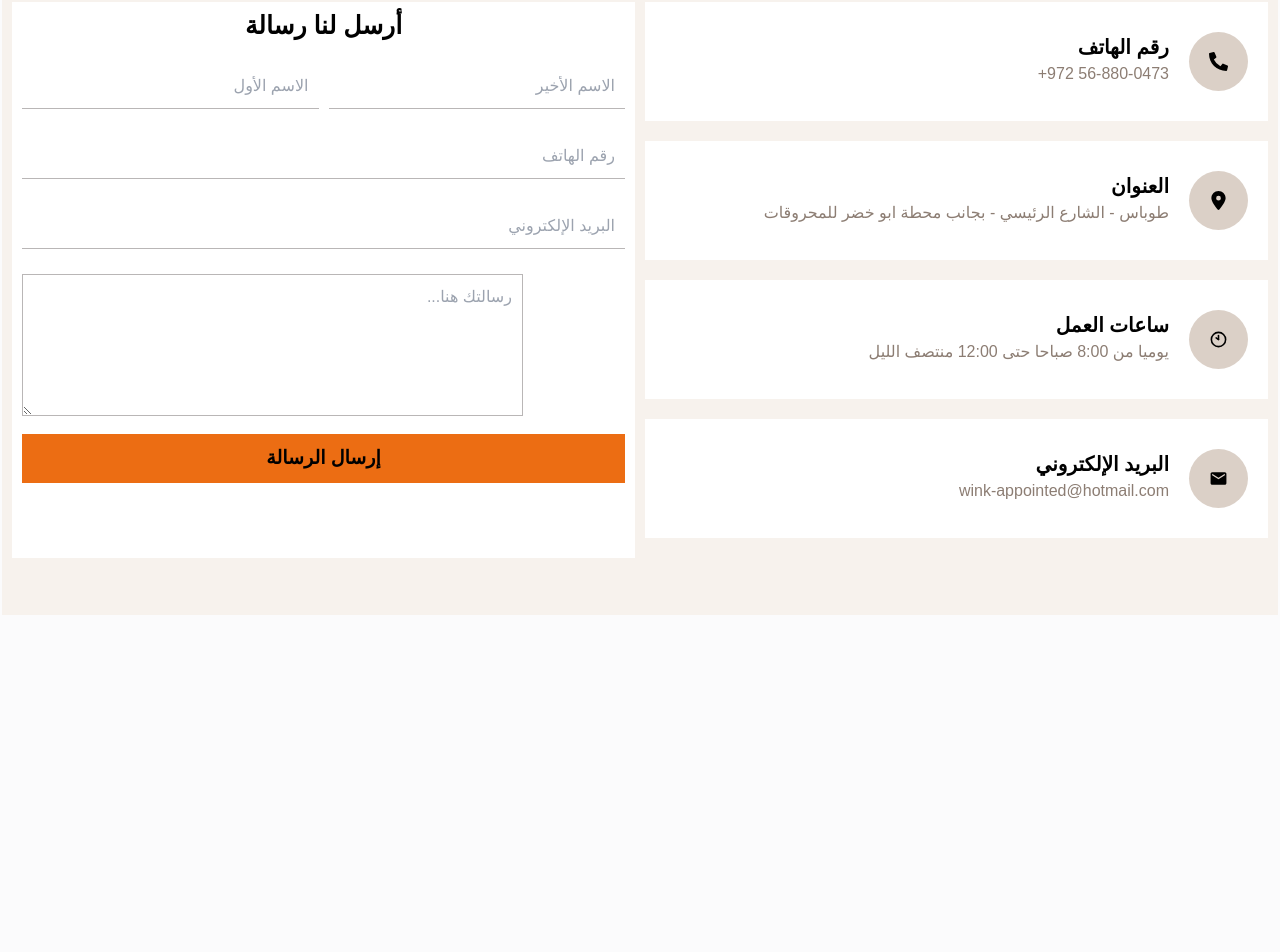
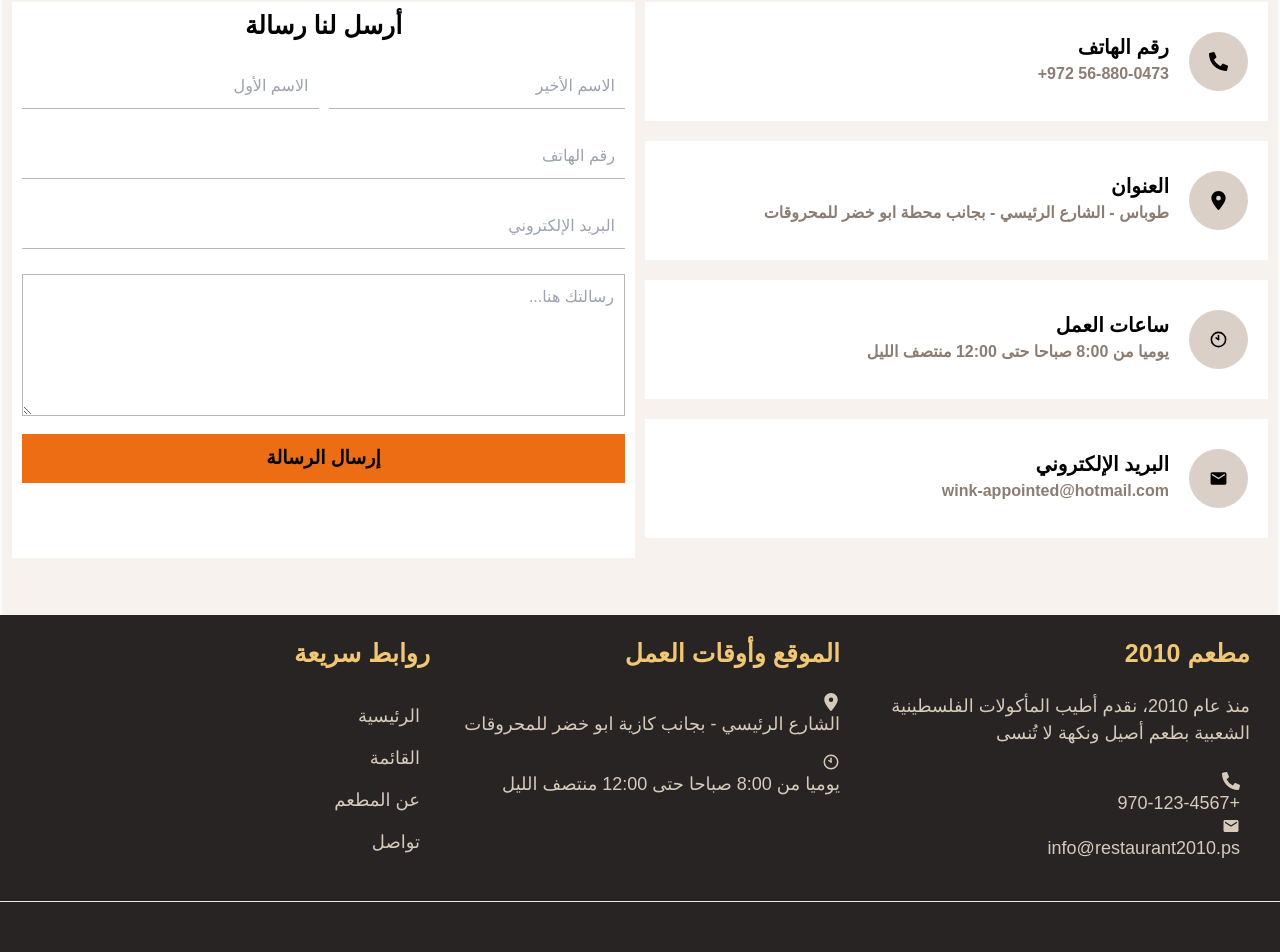
Before and after one commit to khalidDababat/Resturent-Order-Food, a React (Create React App) app: page / in a window 1280 px wide. Shown: the part 2875-3827 px from the top of the page. Before the commit the page ends 3490 px from the top, so only its background shows below. Built offline with nearby package versions, Linux system fonts and the light colour scheme.

Commit message:
feat: Add footer into Website

```diff
--- a/src/App.tsx
+++ b/src/App.tsx
@@ -5,6 +5,7 @@ import HomePage from './Components/HomePage/Home'
 import PopularFoods from './Components/PopularFoods/PopularFoods'
 import AboutRestaurant from './Components/AboutRestaurant/AboutRestaurant'
 import ContactUs from './Components/ContactUs/ContactUs'
+import Footer from './Components/Footer/Footer'
 
 function App() {
     return (
@@ -13,6 +14,7 @@ function App() {
             <PopularFoods />
             <AboutRestaurant />
             <ContactUs />
+            <Footer />
         </div>
     )
 }
--- a/src/Components/ContactUs/ContactUs.scss
+++ b/src/Components/ContactUs/ContactUs.scss
@@ -53,6 +53,7 @@
                         font-size: 16px;
                         color: #8c7d73;
                         direction: ltr;
+                        font-weight: 900;
                     }
                 }
             }
@@ -89,6 +90,7 @@
                     border: 1px solid rgb(185, 182, 182);
                     padding: 10px;
                     margin-bottom: 10px;
+                    width: 100%;
                 }
 
                 button {
--- /dev/null
+++ b/src/Components/Footer/Footer.scss
@@ -0,0 +1,61 @@
+.container_footer {
+    background-color: #292424;
+
+    .Up_footer {
+        display: grid;
+        grid-template-columns: 1fr 1fr 1fr;
+        gap: 10px;
+        padding: 20px 30px;
+
+        > div {
+            h1 {
+                font-size: 25px;
+                font-weight: bold;
+                color: #f0c775;
+                direction: rtl;
+                margin-bottom: 20px;
+            }
+
+            p,
+            a {
+                color: #d6cab9;
+                font-size: 18px;
+                direction: rtl;
+                margin-bottom: 15px;
+            }
+
+            .quick_reference {
+                display: flex;
+                flex-direction: column;
+                padding: 10px;
+
+                a {
+                    &:hover {
+                        color: #ec6d13;
+                        transition: 0.3s;
+                    }
+                }
+            }
+
+            .phone_email {
+                direction: rtl;
+                padding: 10px;
+
+                a {
+                    margin-bottom: 20px;
+
+                    &:hover {
+                        color: #ec6d13;
+                        transition: 0.3s;
+                    }
+                }
+            }
+        }
+    }
+
+    .down_footer {
+        padding: 50px;
+        text-align: center;
+        color: #d6cab9;
+    }
+}
--- /dev/null
+++ b/src/Components/Footer/Footer.tsx
@@ -0,0 +1,60 @@
+import React from 'react'
+import './Footer.scss'
+
+import { FaPhoneAlt } from 'react-icons/fa'
+import { FaLocationDot } from 'react-icons/fa6'
+import { TbClockHour10 } from 'react-icons/tb'
+import { MdEmail } from 'react-icons/md'
+
+const Footer = () => {
+    return (
+        <div className="container_footer">
+            <div className="Up_footer">
+                <div className="first">
+                    <h1>روابط سريعة</h1>
+                    <div className="quick_reference">
+                        <a href="">الرئيسية</a>
+                        <a href="">القائمة</a>
+                        <a href="">عن المطعم</a>
+                        <a href="">تواصل</a>
+                    </div>
+                </div>
+                <div className="second">
+                    <h1>الموقع وأوقات العمل</h1>
+                    <p>
+                        <FaLocationDot /> الشارع الرئيسي - بجانب كازية ابو خضر
+                        للمحروقات
+                    </p>
+                    <p>
+                        <TbClockHour10 /> يوميا من 8:00 صباحا حتى 12:00 منتصف
+                        الليل
+                    </p>
+                </div>
+
+                <div className="third">
+                    <h1>مطعم 2010</h1>
+                    <p>
+                        منذ عام 2010، نقدم أطيب المأكولات الفلسطينية الشعبية
+                        بطعم أصيل ونكهة لا تُنسى
+                    </p>
+                    <div className="phone_email">
+                        <a href="">
+                            <FaPhoneAlt />
+                            +970-123-4567{' '}
+                        </a>
+                        <a href="">
+                            <MdEmail />
+                            info@restaurant2010.ps
+                        </a>
+                    </div>
+                </div>
+            </div>
+            <hr />
+            <div className="down_footer">
+                © {new Date().getFullYear()} مطعم 2010. جميع الحقوق محفوظة.
+            </div>
+        </div>
+    )
+}
+
+export default Footer
```
Also changed, not shown: src/Components/ContactUs/ContactUs.tsx (+5 -5 lines).
